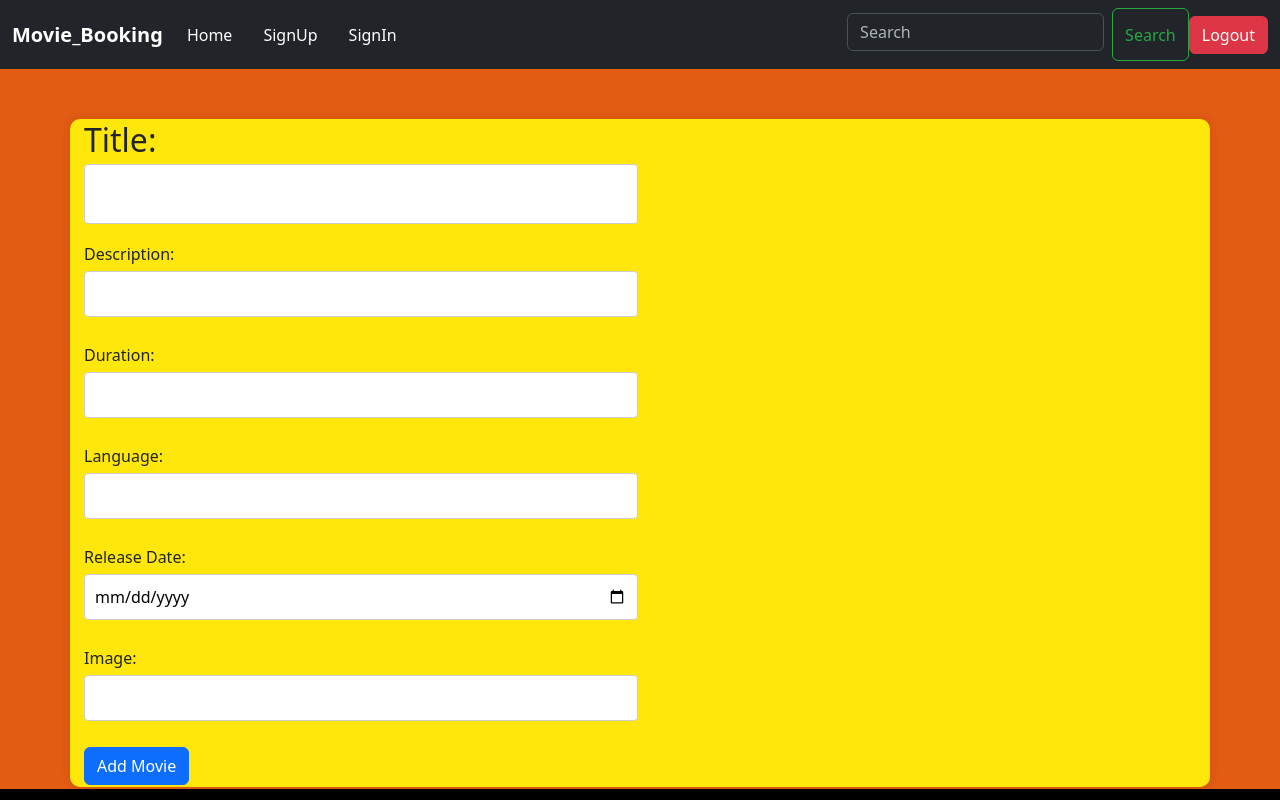
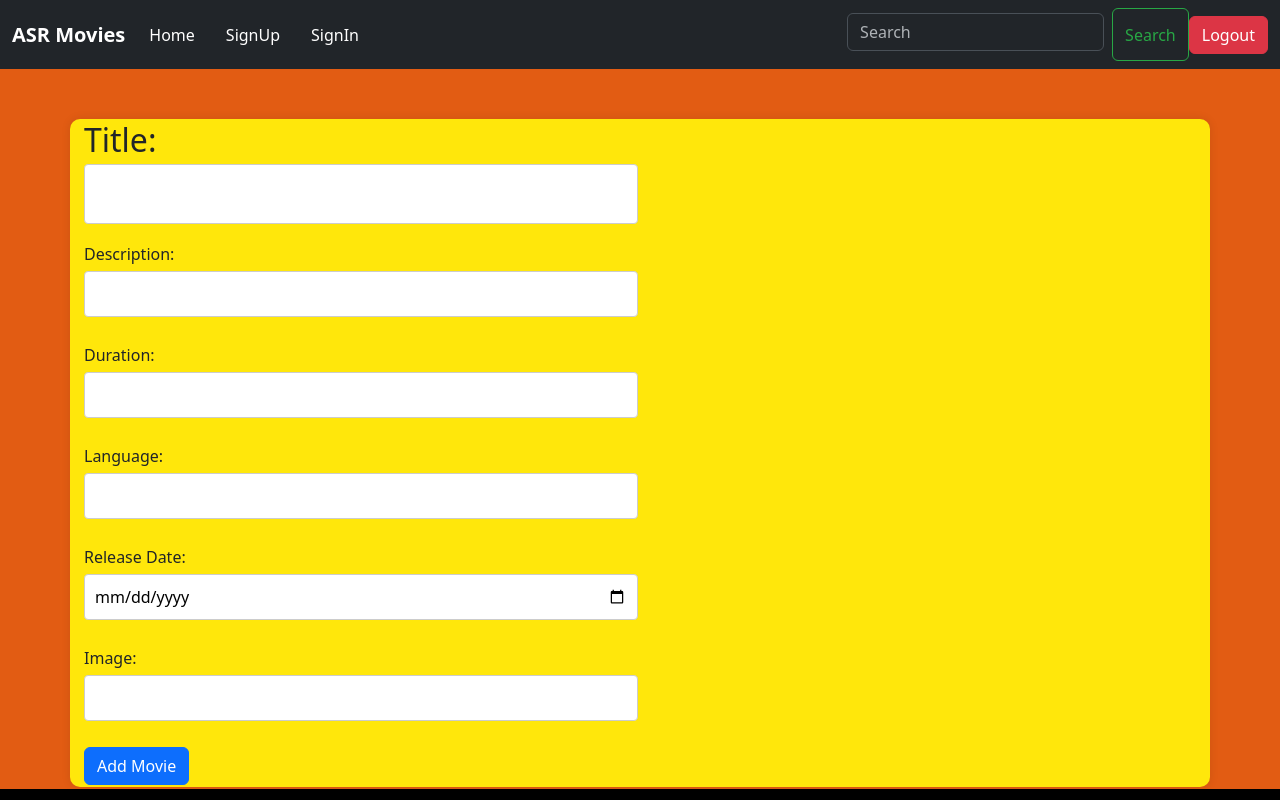
Before and after one commit to W2-80477/Movie_Ticket_Booking_Project, a React (Create React App) app in the folder Frontend/movie/: page /addmovie in a window 1280 px wide. Shown: the top 800 px of the page. Built offline with nearby package versions, Linux system fonts and the light colour scheme.

Commit message:
added image

```diff
--- a/Frontend/movie/src/components/AddMovie.jsx
+++ b/Frontend/movie/src/components/AddMovie.jsx
@@ -49,7 +49,6 @@
         {/* ... (your existing code) */}
         <div className="col-md-6">
           <div className="movie-add">
-            {/* ... (your existing code) */}
             <div className="movie-add">
               <div className="movie-info">
                 <h2>
--- a/Frontend/movie/src/components/Navbar.jsx
+++ b/Frontend/movie/src/components/Navbar.jsx
@@ -21,7 +21,7 @@
     <button className="navbar-toggler" type="button" data-bs-toggle="collapse" data-bs-target="#navbarTogglerDemo03" aria-controls="navbarTogglerDemo03" aria-expanded="false" aria-label="Toggle navigation">
       <span className="navbar-toggler-icon"></span>
     </button>
-    <a className="navbar-brand" href="#">Movie_Booking</a>
+    <a className="navbar-brand" href="#">ASR Movies</a>
     <div className="collapse navbar-collapse" id="navbarTogglerDemo03">
       <ul className="navbar-nav me-auto mb-2 mb-lg-0">
         <li className="nav-item">
```
Also changed, not shown: 1 other file (tests, documents, lock files or other folders).
